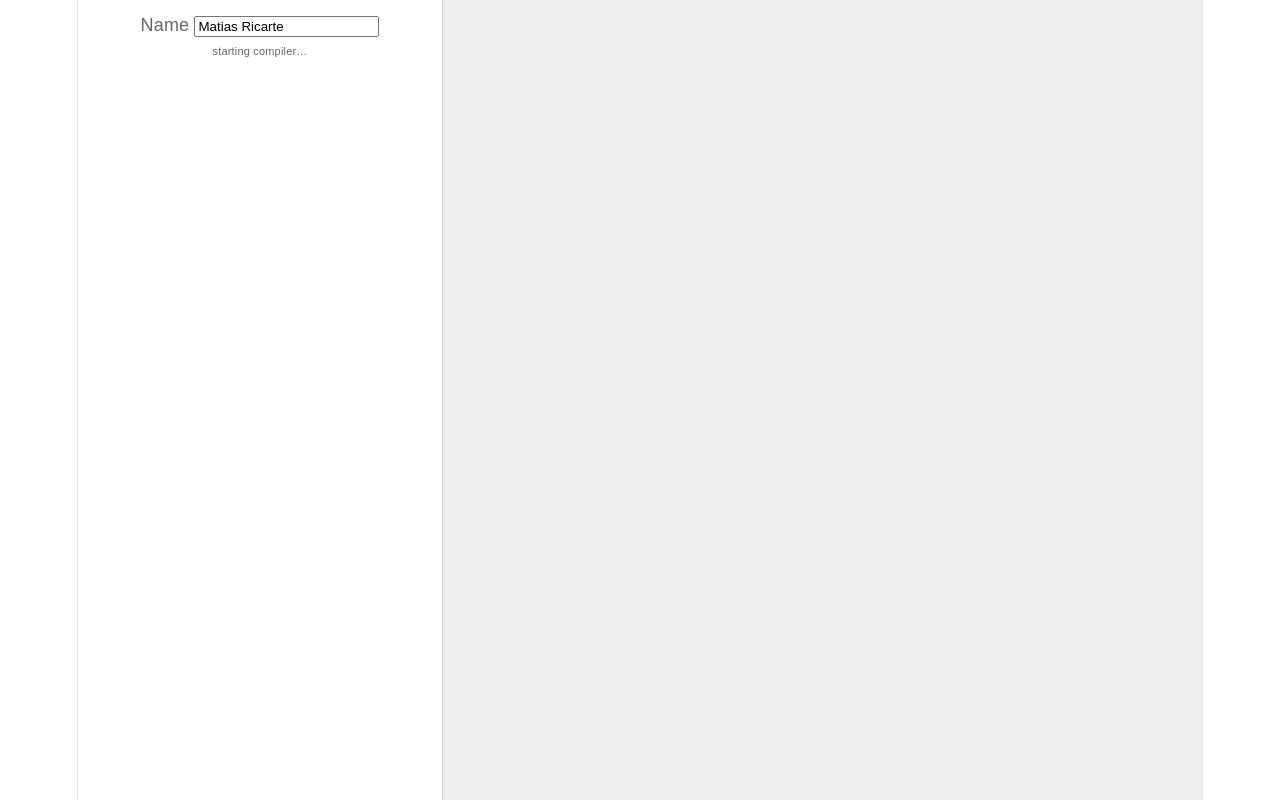
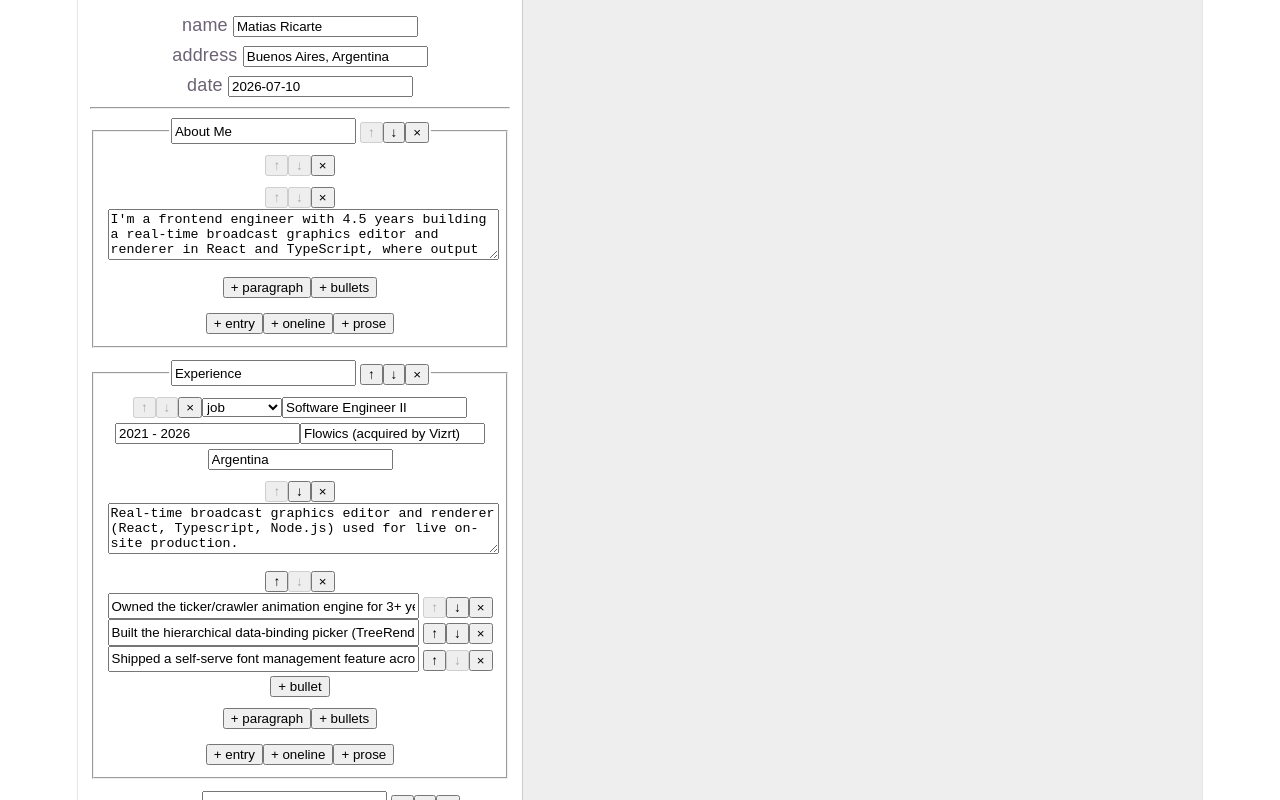
Before and after one commit to mricarte-i/cv-maker, a React (Vite) app: page / in a window 1280 px wide. Built offline with nearby package versions, Linux system fonts and the light colour scheme.

Commit message:
editor components — reducer-driven, dispatch through context

```diff
--- a/src/App.tsx
+++ b/src/App.tsx
@@ -6,6 +6,8 @@ import { emptyDocument } from "./schema/factory";
 import type { CVDocument } from "./schema/cv";
 import { reducer } from "./state/reducer";
 import { useCompiledCV } from "./typst/useCompiledCV";
+import { DispatchCtx } from "./ui/dispatch";
+import { SectionEditor } from "./ui/SectionEditor";
 
 // temporary: seed from the parity fixture so there is something to look at
 // before the editors exist. Swap for emptyDocument() once M7 loads from storage.
@@ -18,33 +20,51 @@ function initialDoc(): CVDocument {
   return r.doc;
 }
 
+const FIELDS = ["name", "address", "date"] as const;
+
 function App() {
   const [doc, dispatch] = useReducer(reducer, undefined, initialDoc);
   const { svg, error, pending, ready } = useCompiledCV(doc);
 
   return (
-    <div style={{ display: "flex", height: "100vh", fontFamily: "sans-serif" }}>
+    <DispatchCtx value={dispatch}>
+      <div
+        style={{ display: "flex", height: "100vh", fontFamily: "sans-serif" }}
+      >
         <div
           style={{
-          width: 340,
+            width: 420,
             padding: 12,
             borderRight: "1px solid #ccc",
             overflow: "auto",
           }}
         >
-        <label>
-          Name{" "}
+          {FIELDS.map((field) => (
+            <label key={field} style={{ display: "block", marginBottom: 4 }}>
+              {field}{" "}
               <input
-            value={doc.name}
+                value={doc[field]}
                 onChange={(e) =>
-              dispatch({
-                type: "doc/set",
-                field: "name",
-                value: e.target.value,
-              })
+                  dispatch({ type: "doc/set", field, value: e.target.value })
                 }
               />
             </label>
+          ))}
+
+          <hr />
+
+          {doc.sections.map((s, i) => (
+            <SectionEditor
+              key={s.id}
+              section={s}
+              index={i}
+              length={doc.sections.length}
+            />
+          ))}
+
+          <button onClick={() => dispatch({ type: "section/add" })}>
+            + section
+          </button>
 
           <p style={{ fontSize: 11, color: "#666" }}>
             {!ready
@@ -55,7 +75,9 @@ function App() {
           </p>
 
           {error && (
-          <pre style={{ fontSize: 11, color: "#b00", whiteSpace: "pre-wrap" }}>
+            <pre
+              style={{ fontSize: 11, color: "#b00", whiteSpace: "pre-wrap" }}
+            >
               {error}
             </pre>
           )}
@@ -66,6 +88,7 @@ function App() {
           dangerouslySetInnerHTML={{ __html: svg }}
         />
       </div>
+    </DispatchCtx>
   );
 }
 
--- /dev/null
+++ b/src/ui/BlockEditor.tsx
@@ -0,0 +1,68 @@
+import type { Block } from "../schema/cv";
+import type { ListRef } from "../state/navigate";
+import { useDispatch } from "./dispatch";
+import { ListControls } from "./ListControls";
+
+export function BlockEditor({
+  block,
+  parent,
+  index,
+  length,
+}: {
+  block: Block;
+  parent: ListRef;
+  index: number;
+  length: number;
+}) {
+  const dispatch = useDispatch();
+
+  return (
+    <div style={{ margin: "6px 0" }}>
+      <ListControls list={parent} index={index} length={length} />
+
+      {block.kind === "paragraph" ? (
+        <textarea
+          rows={3}
+          style={{ width: "100%" }}
+          value={block.text}
+          onChange={(e) =>
+            dispatch({
+              type: "paragraph/update",
+              id: block.id,
+              text: e.target.value,
+            })
+          }
+        />
+      ) : (
+        <>
+          {block.items.map((text, i) => (
+            <div key={i} style={{ display: "flex", gap: 4 }}>
+              <input
+                style={{ flex: 1 }}
+                value={text}
+                onChange={(e) =>
+                  dispatch({
+                    type: "bullet/update",
+                    blockId: block.id,
+                    index: i,
+                    text: e.target.value,
+                  })
+                }
+              />
+              <ListControls
+                list={{ kind: "bullets", blockId: block.id }}
+                index={i}
+                length={block.items.length}
+              />
+            </div>
+          ))}
+          <button
+            onClick={() => dispatch({ type: "bullet/add", blockId: block.id })}
+          >
+            + bullet
+          </button>
+        </>
+      )}
+    </div>
+  );
+}
--- /dev/null
+++ b/src/ui/ItemEditor.tsx
@@ -0,0 +1,147 @@
+import type { Block, EntryVariant, Item } from "../schema/cv";
+import type { ListRef } from "../state/navigate";
+import { useDispatch } from "./dispatch";
+import { ListControls } from "./ListControls";
+import { BlockEditor } from "./BlockEditor";
+
+/** which fields each variant actually renders — see plan.md §3 */
+const USES: Record<EntryVariant, ("subtitle" | "location")[]> = {
+  job: ["subtitle", "location"],
+  education: ["subtitle", "location"],
+  project: [],
+};
+
+function BodyEditor({ itemId, body }: { itemId: string; body: Block[] }) {
+  const dispatch = useDispatch();
+  const parent: ListRef = { kind: "blocks", itemId };
+  return (
+    <>
+      {body.map((b, i) => (
+        <BlockEditor
+          key={b.id}
+          block={b}
+          parent={parent}
+          index={i}
+          length={body.length}
+        />
+      ))}
+      <button
+        onClick={() =>
+          dispatch({ type: "block/add", itemId, kind: "paragraph" })
+        }
+      >
+        + paragraph
+      </button>
+      <button
+        onClick={() => dispatch({ type: "block/add", itemId, kind: "bullets" })}
+      >
+        + bullets
+      </button>
+    </>
+  );
+}
+
+export function ItemEditor({
+  item,
+  parent,
+  index,
+  length,
+}: {
+  item: Item;
+  parent: ListRef;
+  index: number;
+  length: number;
+}) {
+  const dispatch = useDispatch();
+  const controls = <ListControls list={parent} index={index} length={length} />;
+
+  switch (item.kind) {
+    case "prose":
+      return (
+        <div style={{ marginBottom: 10 }}>
+          {controls}
+          <BodyEditor itemId={item.id} body={item.body} />
+        </div>
+      );
+
+    case "oneline":
+      return (
+        <div style={{ marginBottom: 10, display: "flex", gap: 4 }}>
+          {controls}
+          <input
+            placeholder="title"
+            value={item.title}
+            onChange={(e) =>
+              dispatch({
+                type: "oneline/update",
+                id: item.id,
+                patch: { title: e.target.value },
+              })
+            }
+          />
+          <input
+            style={{ flex: 1 }}
+            placeholder="content"
+            value={item.content}
+            onChange={(e) =>
+              dispatch({
+                type: "oneline/update",
+                id: item.id,
+                patch: { content: e.target.value },
+              })
+            }
+          />
+        </div>
+      );
+
+    case "entry": {
+      const set = (
+        patch: Parameters<typeof dispatch>[0] extends never
+          ? never
+          : Partial<
+              Omit<Extract<Item, { kind: "entry" }>, "kind" | "id" | "body">
+            >,
+      ) => dispatch({ type: "entry/update", id: item.id, patch });
+      const uses = USES[item.variant];
+
+      return (
+        <div style={{ marginBottom: 10 }}>
+          {controls}
+          <select
+            value={item.variant}
+            onChange={(e) => set({ variant: e.target.value as EntryVariant })}
+          >
+            <option value="job">job</option>
+            <option value="education">education</option>
+            <option value="project">project</option>
+          </select>
+          <input
+            placeholder="title"
+            value={item.title}
+            onChange={(e) => set({ title: e.target.value })}
+          />
+          <input
+            placeholder="date"
+            value={item.date}
+            onChange={(e) => set({ date: e.target.value })}
+          />
+          {uses.includes("subtitle") && (
+            <input
+              placeholder="subtitle"
+              value={item.subtitle}
+              onChange={(e) => set({ subtitle: e.target.value })}
+            />
+          )}
+          {uses.includes("location") && (
+            <input
+              placeholder="location"
+              value={item.location}
+              onChange={(e) => set({ location: e.target.value })}
+            />
+          )}
+          <BodyEditor itemId={item.id} body={item.body} />
+        </div>
+      );
+    }
+  }
+}
--- /dev/null
+++ b/src/ui/ListControls.tsx
@@ -0,0 +1,37 @@
+import type { ListRef } from "../state/navigate";
+import { useDispatch } from "./dispatch";
+
+export function ListControls({
+  list,
+  index,
+  length,
+}: {
+  list: ListRef;
+  index: number;
+  length: number;
+}) {
+  const dispatch = useDispatch();
+  return (
+    <span style={{ whiteSpace: "nowrap" }}>
+      <button
+        disabled={index === 0}
+        onClick={() =>
+          dispatch({ type: "list/move", list, from: index, to: index - 1 })
+        }
+      >
+        ↑
+      </button>
+      <button
+        disabled={index === length - 1}
+        onClick={() =>
+          dispatch({ type: "list/move", list, from: index, to: index + 1 })
+        }
+      >
+        ↓
+      </button>
+      <button onClick={() => dispatch({ type: "list/remove", list, index })}>
+        ×
+      </button>
+    </span>
+  );
+}
--- /dev/null
+++ b/src/ui/SectionEditor.tsx
@@ -0,0 +1,62 @@
+import type { Section } from "../schema/cv";
+import type { ListRef } from "../state/navigate";
+import { useDispatch } from "./dispatch";
+import { ListControls } from "./ListControls";
+import { ItemEditor } from "./ItemEditor";
+
+export function SectionEditor({
+  section,
+  index,
+  length,
+}: {
+  section: Section;
+  index: number;
+  length: number;
+}) {
+  const dispatch = useDispatch();
+  const items: ListRef = { kind: "items", sectionId: section.id };
+
+  return (
+    <fieldset style={{ marginBottom: 12 }}>
+      <legend style={{ display: "flex", gap: 4 }}>
+        <input
+          placeholder="section label"
+          value={section.label}
+          onChange={(e) =>
+            dispatch({
+              type: "section/update",
+              id: section.id,
+              label: e.target.value,
+            })
+          }
+        />
+        <ListControls
+          list={{ kind: "sections" }}
+          index={index}
+          length={length}
+        />
+      </legend>
+
+      {section.items.map((it, i) => (
+        <ItemEditor
+          key={it.id}
+          item={it}
+          parent={items}
+          index={i}
+          length={section.items.length}
+        />
+      ))}
+
+      {(["entry", "oneline", "prose"] as const).map((kind) => (
+        <button
+          key={kind}
+          onClick={() =>
+            dispatch({ type: "item/add", sectionId: section.id, kind })
+          }
+        >
+          + {kind}
+        </button>
+      ))}
+    </fieldset>
+  );
+}
--- /dev/null
+++ b/src/ui/dispatch.ts
@@ -0,0 +1,8 @@
+import { createContext, useContext, type Dispatch } from "react";
+import type { Action } from "../state/reducer";
+
+export const DispatchCtx = createContext<Dispatch<Action>>(() => {
+  throw new Error("dispatch used outside a provider");
+});
+
+export const useDispatch = () => useContext(DispatchCtx);
```
Lines whose indentation alone changed are shown as unchanged.
